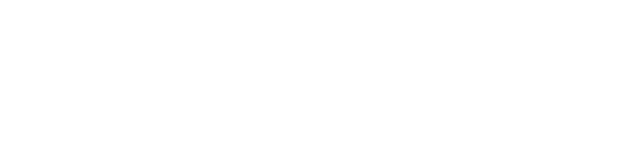
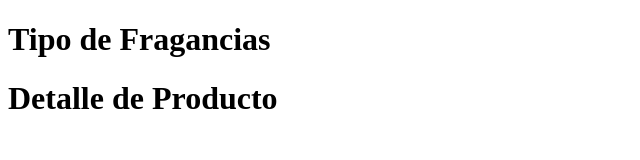
Before and after one commit to ezezane/cac-24165-equipo6-BordoCoders-Practico-Integrador, a plain HTML site: page producto-detalle.html in a window 1280 px wide. Shown: the whole page, without its empty margins (0-640 px from the left). Drawn offline with Linux system fonts and the light colour scheme.

Commit message:
Update producto-detalle.html

```diff
--- a/producto-detalle.html
+++ b/producto-detalle.html
@@ -7,6 +7,9 @@
 
 </head>
 <body>
+    <h1> Tipo de Fragancias</h1>
+    <h1> Detalle de Producto</h1>
+
     <div class="product"
     ></div>
 </body>
```
